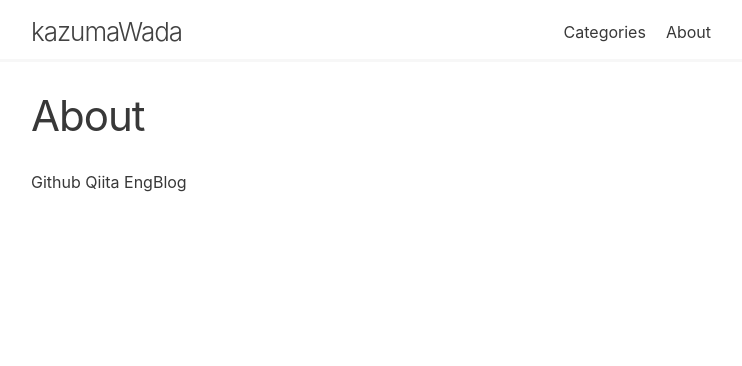
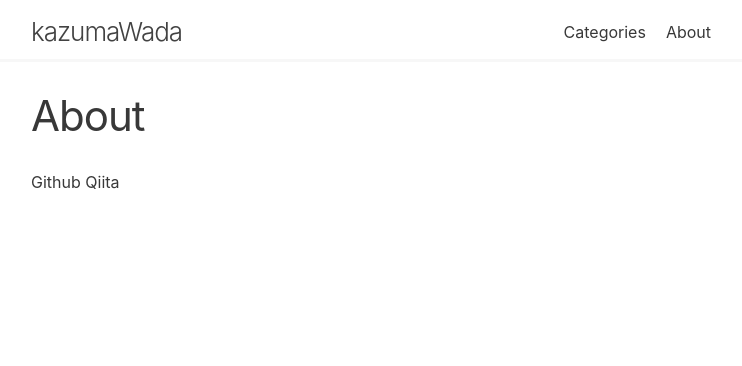
Before and after one commit to kazblog/kazblog.github.io, a Jekyll site: the page built from pages/about.markdown, in a window 1280 px wide. Shown: the top 366 px of the page, without its empty margins (269-1011 px from the left). Built offline with Jekyll 4.4.1, drawn with Linux system fonts in a browser that asks for light colours.

Commit message:
Update about.markdown

```diff
--- a/pages/about.markdown
+++ b/pages/about.markdown
@@ -20,4 +20,3 @@ You can find the source code for Jekyll at GitHub:
  -->
 [Github](https://github.com/kazumawada/)
 [Qiita](https://qiita.com/kazumawada)
-[EngBlog]( https://kaz08.blogspot.com/)
```
